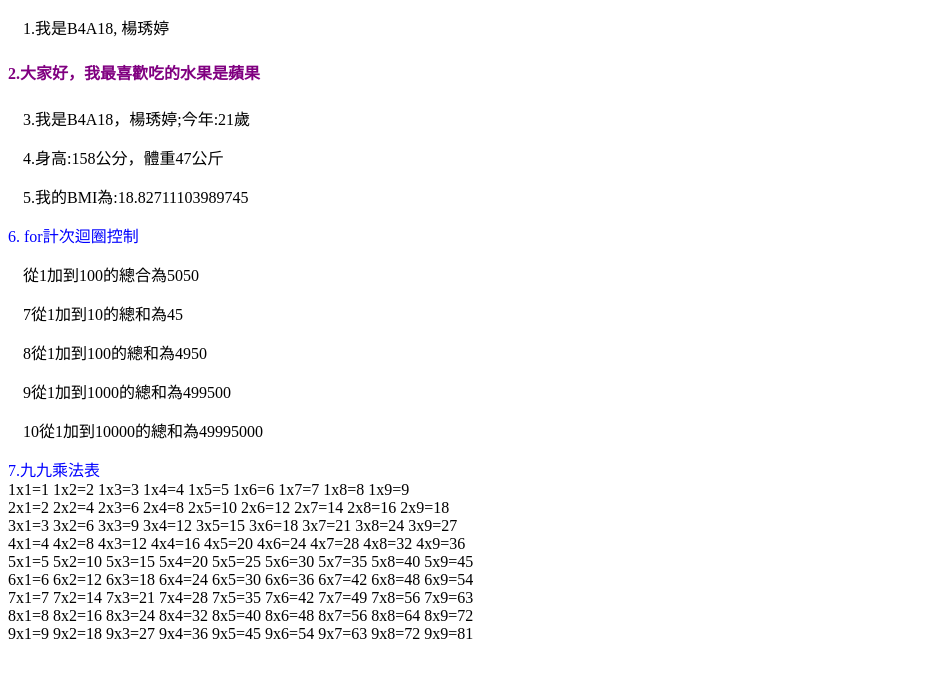
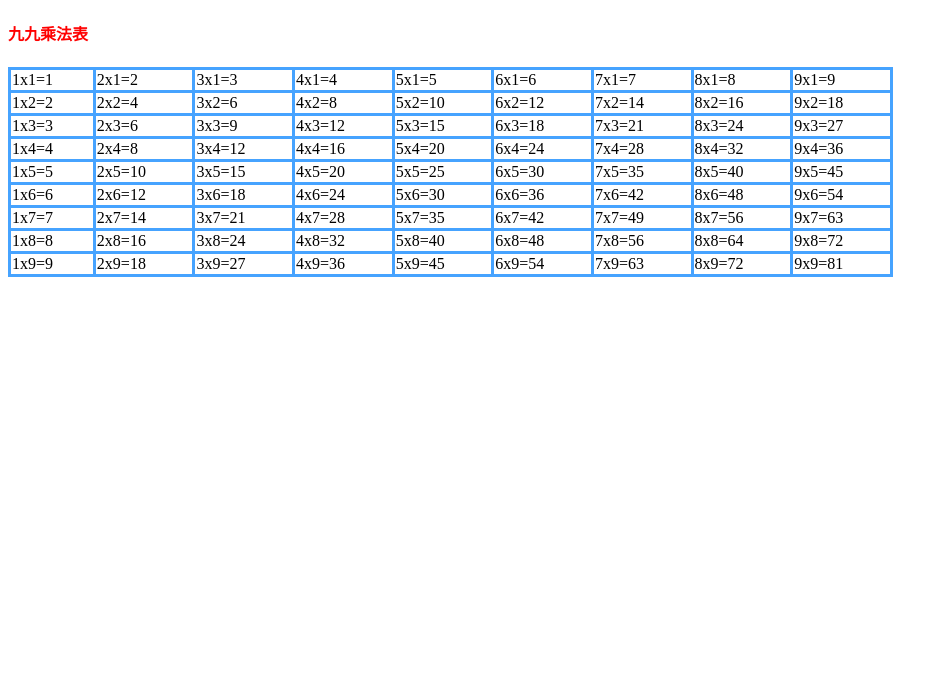
Before and after one commit to tingyang0714/tingyang0714.github.io, a plain HTML site: page B4A18/作業07/index.htm in a window 1280 px wide. Shown: the whole page, without its empty margins (0-948 px from the left). Drawn offline with Linux system fonts and the light colour scheme.

Commit message:
Add files via upload

```diff
--- a/B4A18/作業07/index.htm
+++ b/B4A18/作業07/index.htm
@@ -2,58 +2,37 @@
 <html>
 <head>
 	<meta charset="UTF-8">
-		<title>作業06</title>
+		<title>作業07</title>
 	<style>
-		h4 {
-			color: purple;
+		h4{
+			color: red;
 		}
-		p {
-			margin: 15px;
-		}
-		div {
-			color: blue;
+		table{
+				width: 70%;
+				border-color: 	#46A3FF;
+				border-style: solid;
+				border-collapse: collapse;
+				}
+		td {
+			text-align: middle;
+			border-color: 	#46A3FF;
+			border-style: solid;
 		}
 	</style>
 </head>
 	<body>
+	<h4>九九乘法表</h4>
 	<script>
-		var myName = "楊琇婷";  //宣告姓名
-		var myAge = 21; // 宣告年齡
-		var myHeight = 158, myWeight = 47; // 宣告身高體重
-		document.write("<p>1.我是B4A18, " + myName + "</p>");
-		document.write("<p><h4>2.大家好，我最喜歡吃的水果是蘋果</h4></p>");
-		document.write("<p>3.我是B4A18，" + myName + ";今年:" + myAge +"歲" + "</p>");
-		document.write("<p>4.身高:" + myHeight + "公分，體重" + myWeight + "公斤" + "</p>");
-		document.write("<p>5.我的BMI為:" + myWeight / Math.pow((myHeight/100),2) + "</p>");
-		document.write("<div>6. for計次迴圈控制 </div>");
-		var sum = 0;
-		for (i=1;i<=100;i++){
-			sum+= i;
-		}
-		document.write ("<p>從1加到100的總合為" + sum);
-		var count  = 6;
-		function showSum (endNo) {
-			var sum = 0;
-			for (i=1;i<endNo;i++){
-				sum+=i;
-		}
-			count += 1;
-		document.write("<p>" + count +"從1加到" + endNo + "的總和為"  + sum + "</p>");
-		}
-		showSum (10);
-		showSum (100);
-		showSum (1000);
-		showSum (10000);
-		document.write ("<div>7.九九乘法表</div>");
+		document.write("<table >");
 		function nTimesNtable (n) {
-			for ( i = 1; i<10; i++){
-				for( j=1 ; j<10 ; j++){
-					document.write( i + "x" + j + "="+ i*j + "   "  );
+				for ( i=1; i<=n; i++){
+					document.write("<tr>");
+					for ( j=1; j<=n; j++){
+						document.write("<td>"+ j + "x" + i + "=" +  j * i + "</td>");
 				}
-				document.write("<br>");
 			}
 		}
-		nTimesNtable(9)
+		nTimesNtable(9);
 	</script>
 	</body>
 </html>
```
